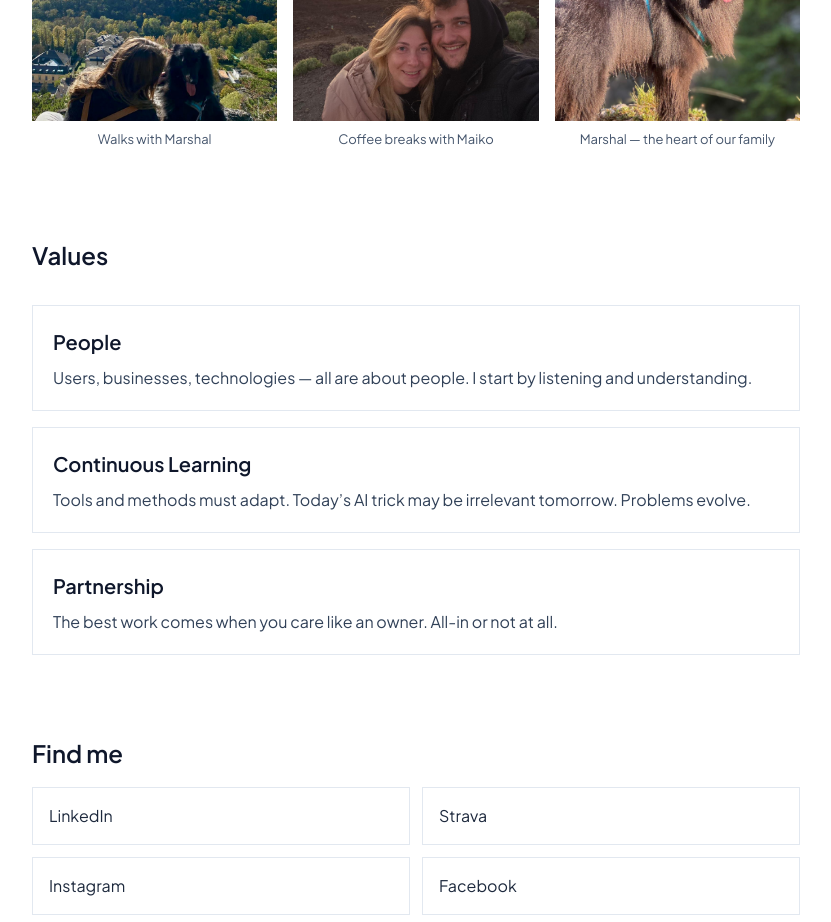
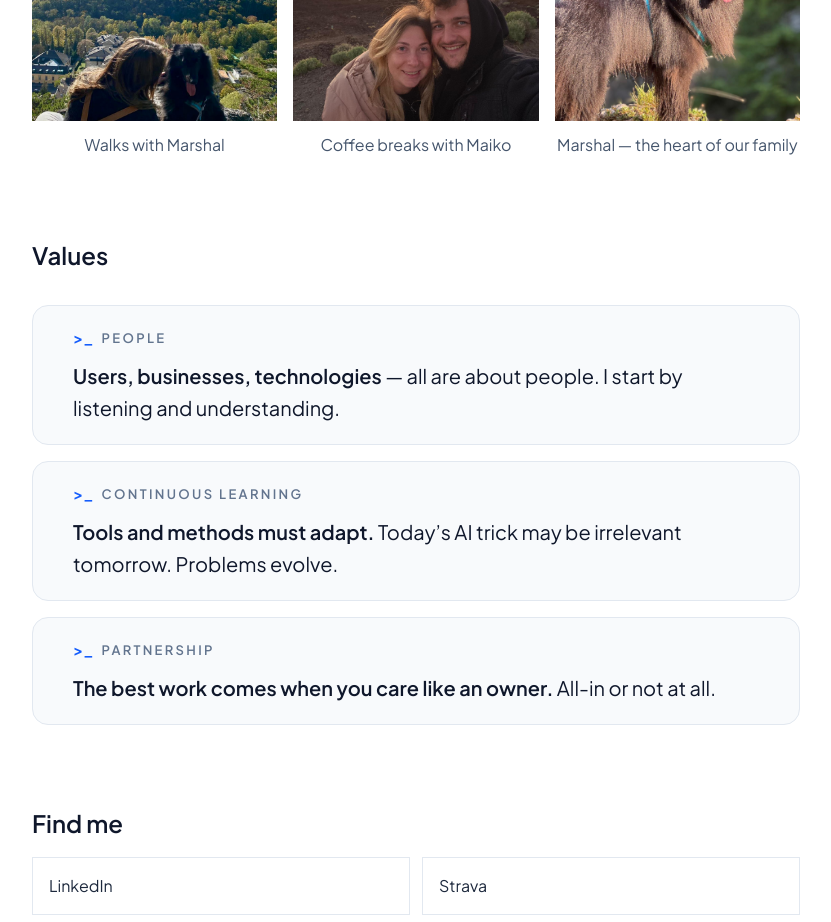
Before and after one commit to LiraCalifornia/iryna-portfolio, a Next.js app: page /about in a window 1280 px wide. Shown: the part 2200-3122 px from the top of the page, without its empty margins (128-959 px from the left). Built offline with nearby package versions, Linux system fonts and the light colour scheme.

Commit message:
about text fix 2

```diff
--- a/src/app/about/page.tsx
+++ b/src/app/about/page.tsx
@@ -17,7 +17,6 @@ export const metadata: Metadata = {
   },
 };
 
-// Фото для сімейного блоку
 const familyPhotos = [
   {
     src: "/me-with-marshal.jpg",
@@ -37,31 +36,12 @@ const familyPhotos = [
 ];
 
 const mosaicPhotos = [
-  {
-    src: "/about-1.jpg",
-    alt: "Workshop moment",
-    span: "md:col-span-2 md:row-span-2",
-  },
-  {
-    src: "/about-2.jpg",
-    alt: "Team collaboration",
-  },
-  {
-    src: "/about-3.jpg",
-    alt: "Sticky notes & structure",
-  },
-  {
-    src: "/about-4.jpg",
-    alt: "Quiet observation",
-  },
-  {
-    src: "/about-5.jpg",
-    alt: "Speaking & facilitation",
-  },
-  {
-    src: "/about-6.jpg",
-    alt: "Another fragment from worklife",
-  },
+  { src: "/about-1.jpg", alt: "Workshop moment", span: "md:col-span-2 md:row-span-2" },
+  { src: "/about-2.jpg", alt: "Team collaboration" },
+  { src: "/about-3.jpg", alt: "Sticky notes & structure" },
+  { src: "/about-4.jpg", alt: "Quiet observation" },
+  { src: "/about-5.jpg", alt: "Speaking & facilitation" },
+  { src: "/about-6.jpg", alt: "Another fragment from worklife" },
 ];
 
 export default function AboutPage() {
@@ -69,14 +49,12 @@ export default function AboutPage() {
     <main className="bg-white">
       <div className="mx-auto w-full max-w-6xl px-6 lg:px-24 py-24">
         <div className="max-w-3xl">
+
           {/* HERO */}
           <header className="mb-20">
-            {/* H2 48/56 */}
             <h1 className="mb-6 font-semibold tracking-tight text-slate-900 text-[48px] leading-[56px]">
               About Iryna Sofiian
             </h1>
-
-            {/* Subtitle 4, custom line-height 40 — тягнеться на всю ширину 768 */}
             <p className="text-slate-700 text-[24px] leading-[40px]">
               My design is, first and foremost, about solving problems for users
               and for business. That alone determines my methods and tools,
@@ -87,24 +65,20 @@ export default function AboutPage() {
 
           {/* STORY */}
           <section className="mb-20">
-            {/* H5 24/36 */}
             <h2 className="mb-4 font-semibold text-slate-900 text-[24px] leading-[36px]">
               Story
             </h2>
 
-            {/* Один p + розриви через <br /><br /> */}
             <p className="text-slate-700 text-[20px] leading-[36px]">
               I was born in 1994 in Lviv, Ukraine, with a clear sense that I
               wanted to solve people’s problems not only efficiently, but
               beautifully. That’s how I began exploring design.
-              <br />
-              <br />
+              <br /><br />
               I first studied interior design for two years, but soon realized
               it wasn’t my path. Then I turned to print and graphic design,
               which became my formal education. While studying, I discovered the
               world of digital products and started learning interface design.
-              <br />
-              <br />
+              <br /><br />
               Fate brought me together with programmers, and during my first
               year I was immersed in code. By graduation I was already creating
               Android and iOS apps, then moved into web products. That
@@ -112,35 +86,25 @@ export default function AboutPage() {
             </p>
           </section>
 
-          {/* WORK + МОЗАЙКА */}
+          {/* WORK */}
           <section className="mb-20">
-            {/* H5 24/36 */}
             <h2 className="mb-4 font-semibold text-slate-900 text-[24px] leading-[36px]">
               Work
             </h2>
 
-            {/* Один p + розрив всередині */}
             <p className="text-slate-700 text-[20px] leading-[36px]">
               The key value I bring is a broad kaleidoscope of experience. I’ve
               practiced many well-known frameworks and learned that lots of them
               are beautiful theory. There are no perfect companies for perfect
               methodologies.
-              <br />
-              <br />
+              <br /><br />
               I’ve developed flexible, effective ways to solve problems —
               through design and beyond it. AI has transformed the process, yet
               real experience remains the foundation while AI is the catalyst.
             </p>
 
-            {/* Мозайка всередині Work */}
-            <div
-              className="
-                mt-6 grid gap-4
-                grid-cols-2 grid-rows-3
-                sm:grid-cols-3 sm:grid-rows-3
-                md:grid-cols-3 md:grid-rows-3
-              "
-            >
+            {/* MOSAIC */}
+            <div className="mt-6 grid gap-4 grid-cols-2 sm:grid-cols-3 md:grid-cols-3">
               {mosaicPhotos.map((photo, index) => (
                 <div
                   key={photo.src}
@@ -151,9 +115,7 @@ export default function AboutPage() {
                     index === 0
                       ? "col-span-2 row-span-2 sm:col-span-2 sm:row-span-2 md:col-span-2 md:row-span-2"
                       : "",
-                  ]
-                    .filter(Boolean)
-                    .join(" ")}
+                  ].join(" ")}
                 >
                   <Image
                     src={photo.src}
@@ -166,7 +128,7 @@ export default function AboutPage() {
               ))}
             </div>
 
-            {/* Caption під мозайкою — text M */}
+            {/* MOSAIC caption – text M */}
             <p className="mt-3 text-center text-slate-500 text-[16px] leading-[24px]">
               A small mosaic of moments that shape how I work and facilitate
             </p>
@@ -174,7 +136,6 @@ export default function AboutPage() {
 
           {/* FAMILY */}
           <section className="mb-20">
-            {/* H5 24/36 */}
             <h2 className="mb-4 font-semibold text-slate-900 text-[24px] leading-[36px]">
               Family
             </h2>
@@ -198,7 +159,9 @@ export default function AboutPage() {
                       sizes="(min-width: 640px) 33vw, 100vw"
                     />
                   </div>
-                  <figcaption className="px-3 py-2 text-center text-slate-600 text-[13px] leading-[20px]">
+
+                  {/* FIGCAPTION → text M + mt-3 (12px) */}
+                  <figcaption className="mt-3 text-center text-[16px] leading-[24px] text-slate-600">
                     {caption}
                   </figcaption>
                 </figure>
@@ -208,45 +171,68 @@ export default function AboutPage() {
 
           {/* VALUES */}
           <section className="mb-20">
-            {/* H5 24/36 */}
             <h2 className="mb-8 font-semibold text-slate-900 text-[24px] leading-[36px]">
               Values
             </h2>
 
-            <ul className="grid gap-4">
-              <li className="rounded-none border border-slate-200 p-5">
-                <h3 className="mb-2 font-semibold text-slate-900 text-[20px] leading-[32px]">
-                  People
-                </h3>
-                <p className="text-slate-700 text-[16px] leading-[24px]">
-                  Users, businesses, technologies — all are about people. I
-                  start by listening and understanding.
+            <div className="space-y-4">
+
+              {/* PEOPLE */}
+              <div className="rounded-2xl bg-slate-50 border border-slate-200 px-10 py-5">
+                <p className="mb-[10px] flex items-center">
+                  <span className="mr-2 text-[16px] leading-[24px] font-semibold text-blue-600">
+                    &gt;_
+                  </span>
+                  <span className="text-[13px] leading-[20px] tracking-[0.18em] font-semibold uppercase text-slate-500">
+                    People
+                  </span>
                 </p>
-              </li>
-              <li className="rounded-none border border-slate-200 p-5">
-                <h3 className="mb-2 font-semibold text-slate-900 text-[20px] leading-[32px]">
-                  Continuous Learning
-                </h3>
-                <p className="text-slate-700 text-[16px] leading-[24px]">
-                  Tools and methods must adapt. Today’s AI trick may be
-                  irrelevant tomorrow. Problems evolve.
+
+                <p className="text-[20px] leading-[32px] text-slate-900">
+                  <strong className="font-semibold">Users, businesses, technologies</strong>{" "}
+                  — all are about people. I start by listening and understanding.
                 </p>
-              </li>
-              <li className="rounded-none border border-slate-200 p-5">
-                <h3 className="mb-2 font-semibold text-slate-900 text-[20px] leading-[32px]">
-                  Partnership
-                </h3>
-                <p className="text-slate-700 text-[16px] leading-[24px]">
-                  The best work comes when you care like an owner. All-in or not
-                  at all.
+              </div>
+
+              {/* CONTINUOUS LEARNING */}
+              <div className="rounded-2xl bg-slate-50 border border-slate-200 px-10 py-5">
+                <p className="mb-[10px] flex items-center">
+                  <span className="mr-2 text-[16px] leading-[24px] font-semibold text-blue-600">
+                    &gt;_
+                  </span>
+                  <span className="text-[13px] leading-[20px] tracking-[0.18em] font-semibold uppercase text-slate-500">
+                    Continuous Learning
+                  </span>
                 </p>
-              </li>
-            </ul>
+
+                <p className="text-[20px] leading-[32px] text-slate-900">
+                  <strong className="font-semibold">Tools and methods must adapt.</strong>{" "}
+                  Today’s AI trick may be irrelevant tomorrow. Problems evolve.
+                </p>
+              </div>
+
+              {/* PARTNERSHIP */}
+              <div className="rounded-2xl bg-slate-50 border border-slate-200 px-10 py-5">
+                <p className="mb-[10px] flex items-center">
+                  <span className="mr-2 text-[16px] leading-[24px] font-semibold text-blue-600">
+                    &gt;_
+                  </span>
+                  <span className="text-[13px] leading-[20px] tracking-[0.18em] font-semibold uppercase text-slate-500">
+                    Partnership
+                  </span>
+                </p>
+
+                <p className="text-[20px] leading-[32px] text-slate-900">
+                  <strong className="font-semibold">The best work comes when you care like an owner.</strong>{" "}
+                  All-in or not at all.
+                </p>
+              </div>
+
+            </div>
           </section>
 
           {/* FIND ME */}
           <section className="mb-20">
-            {/* H5 24/36 */}
             <h2 className="mb-4 font-semibold text-slate-900 text-[24px] leading-[36px]">
               Find me
             </h2>
@@ -291,6 +277,7 @@ export default function AboutPage() {
           <footer className="border-t border-slate-200 pt-6 text-slate-500 text-[13px] leading-[20px]">
             © 2015–2025 Iryna Sofiian
           </footer>
+
         </div>
       </div>
     </main>
```
